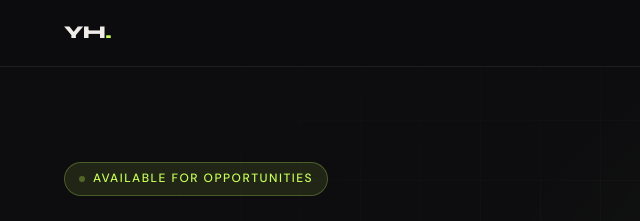
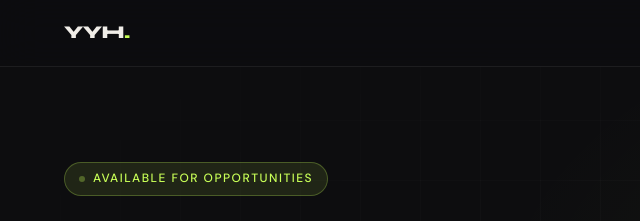
Before and after one commit to yousefh2004/YYH-Portfolio, a plain HTML site: page index.html in a window 1280 px wide. Shown: the top 221 px of the page, 0-640 px from the left. Drawn offline with Linux system fonts and the light colour scheme.

Commit message:
Update index.html

```diff
--- a/index.html
+++ b/index.html
@@ -283,7 +283,7 @@
 <body>
 
 <nav>
-  <div class="nav-logo">YH<span>.</span></div>
+  <div class="nav-logo">YYH<span>.</span></div>
   <div class="nav-links">
     <a href="#about">About</a>
     <a href="#skills">Skills</a>
```
